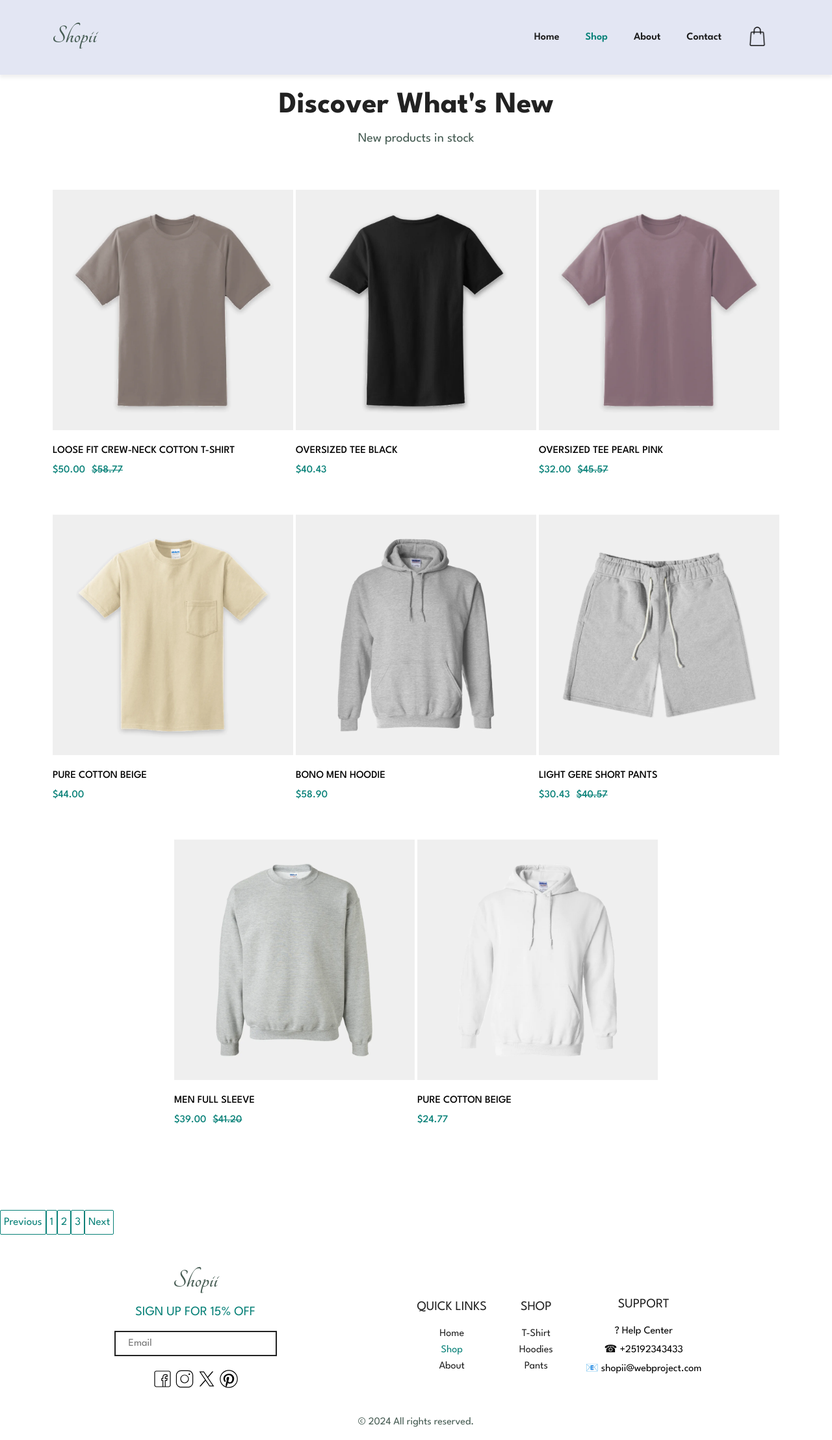
After one commit to museeskinder/online-shopping, a PHP site: page /shop.html in a window 1280 px wide. The commit adds this page. Shown: the whole page at 65% size. Run offline with PHP 8.4, Linux system fonts and the light colour scheme.

Commit message:
shop section with pagination

```diff
--- a/assets/css/style.css
+++ b/assets/css/style.css
@@ -225,6 +225,10 @@ p {
     font-weight: 300;
 }
 
+#discover {
+    padding: 20px 0;
+}
+
 #discover h2, #discover p {
     text-align: center;
 }
@@ -423,6 +427,32 @@ footer .foo-sec {
     }
 }
 
+.pagination {
+    margin: 15px 0;
+}
+
+.pagination ul {
+    display: flex;
+}
+
+.pagination ul li {
+    list-style: none;
+    border: 1px solid #088178;
+    border-radius: 2px;
+    padding: 10px 5px;
+}
+
+.pagination ul li a {
+    color: #088178;
+    text-decoration: none;
+    font-size: 17px;
+}
+
+.pagination ul li:hover, .pagination ul li a:hover {
+    background-color: #088178;
+    color: #cdebbc;
+}
+
 
 @media (max-width: 580px) {
     #feature .fe-box {
@@ -435,6 +465,11 @@ footer .foo-sec {
     footer .container .wrap-foo-sec {
         flex-direction: column;
     }
+
+    .pagination {
+        margin: 0;
+    }
+
 }
 
 @media (min-width: 799px) {
--- a/index.html
+++ b/index.html
@@ -3,7 +3,7 @@
 <head>
     <meta charset="UTF-8">
     <meta name="viewport" content="width=device-width, initial-scale=1.0">
-    <title>Online Shopping</title>
+    <title>Shoppi | Your Choice</title>
     <link rel="stylesheet" href="assets/css/style.css">
     <linkerel="stylesheet" href="https://pro.fontawesome.com/releases/v5.10.0/css/all.css">
 </head>
@@ -152,6 +152,6 @@
        </div>
         <p class="copy">&#169 2024 All rights reserved.</p>
        </footer>
-    <script src="script.js"></script>
+    <script src="assets/js/script.js"></script>
 </body>
 </html>
--- /dev/null
+++ b/shop.html
@@ -0,0 +1,146 @@
+<!DOCTYPE html>
+<html lang="en">
+<head>
+    <meta charset="UTF-8">
+    <meta name="viewport" content="width=device-width, initial-scale=1.0">
+    <title>Shop</title>
+    <link rel="stylesheet" href="assets/css/style.css">
+    <linkerel="stylesheet" href="https://pro.fontawesome.com/releases/v5.10.0/css/all.css">
+</head>
+<body>
+    <section id="header">
+        <a href="#" class="logo"><p>Shopii</p></a>
+
+        <div>
+            <ul id="navbar">
+                <li><a href="index.html">Home</a></li>
+                <li><a class="active" href="shop.html">Shop</a></li>
+                <li><a href="about.html">About</a></li>
+                <li><a href="contact.html">Contact</a></li>
+                <li class="cart-icon"><a href="cart.html"><img class="cart-img" src="assets/images/parcel.png" alt="shopping-bag-icon"></a></li>
+                <a href="#"><img id="close" src="assets/images/close.png" alt="close button"></a>
+            </ul>
+        </div>
+        <div id="mobile">
+                <a href="cart.html"><img src="assets/images/parcel.png" alt="shopping-bag-icon"></a>
+                <img  id="bar" src="assets/images/hamburger.png" alt="hamburger icon">
+        </div>
+    </section>
+
+    <!-- Discover Section-->
+    <section id="discover">
+    <h2>Discover What's New</h2>
+    <p>New products in stock</p>
+    <div class="dis-container">
+        <div class="dis">
+            <img src="assets/images/Discover/loosefit_crew-neck_cotton-grey.webp" alt="loose fit crew-neck cotton color grey">
+            <div class="des">
+                <span>loose fit crew-neck cotton T-Shirt</span>
+                <span>$50.00<span class="del">$58.77</span></span>
+            </div>
+        </div>
+        <div class="dis">
+            <img src="assets/images/Discover/oversized-tee-black.webp" alt="oversized-tee-black">
+            <div class="des">
+                <span>oversized tee black</span>
+                <span>$40.43</span>
+            </div>
+        </div>
+        <div class="dis">
+            <img src="assets/images/Discover/oversized-tee-pearl-pink.webp" alt="oversized-tee-pearl-pink">
+            <div class="des">
+                <span>oversized tee pearl pink</span>
+                <span>$32.00<span class="del">$45.57</span></span>
+            </div>
+        </div>
+        <div class="dis">
+            <img src="assets/images/Discover/pure-cottton-biege.webp" alt="pure-cottton-beige">
+            <div class="des">
+                <span>pure cotton beige</span>
+                <span>$44.00</span>
+            </div>
+        </div>
+        <div class="dis">
+            <img src="assets/images/Discover/bono.webp" alt="bono-men-hoodie">
+            <div class="des">
+                <span>bono men hoodie</span>
+                <span>$58.90</span>
+            </div>
+        </div>
+        <div class="dis">
+            <img src="assets/images/Discover/light-grey-short-pants.webp" alt="light-grey-short-pants">
+            <div class="des">
+                <span>light gere short pants</span>
+                <span>$30.43<span class="del">$40.57</span></span>
+            </div>
+        </div>
+        <div class="dis">
+            <img src="assets/images/Discover/men-full-sleeve.webp" alt="men-full-sleeve">
+            <div class="des">
+                <span>men full sleeve</span>
+                <span>$39.00<span class="del">$41.20</span></span>
+            </div>
+        </div>
+        <div class="dis">
+            <img src="assets/images/Discover/stylish-fit-hoodie.webp" alt="pure-cottton-beige">
+            <div class="des">
+                <span>pure cotton beige</span>
+                <span>$24.77</span>
+            </div>
+        </div>
+    </div>
+    <div class="pagination">
+        <ul>
+            <li class="page-item"><a href="#" class="page-link">Previous</a></li>
+            <li class="page-item"><a href="#" class="page-link">1</a></li>
+            <li class="page-item"><a href="#" class="page-link">2</a></li>
+            <li class="page-item"><a href="#" class="page-link">3</a></li>
+            <li class="page-item"><a href="#" class="page-link">Next</a></li>
+        </ul>
+    </div>
+    </section>
+
+    <footer>
+    <div class="container">
+        <div class="foo-sign">
+            <a href="#" class="logo"><p>Shopii</p></a>
+            <p>sign up for 15% off</p>
+            <input type="email" placeholder="Email">
+            <div class="foo-socials">
+                <img src="assets/images/svg icons/icons8-facebook.svg" alt="facebook">
+                <img src="assets/images/svg icons/icons8-instagram.svg" alt="instagram">
+                <img src="assets/images/svg icons/icons8-x.svg" alt="twitter">
+                <img src="assets/images/svg icons/icons8-pinterest.svg" alt="pinterest">
+            </div>
+        </div>
+        <div class="wrap-foo-sec">
+            <div class="foo-sec">
+                <h4>Quick Links</h4>
+                <ul>
+                    <a href="#">Home</a>
+                    <a href="#" class="active"><li>Shop</li></a>
+                    <a href="#"><li>About</li></a>
+                </ul>
+            </div>
+            <div class="foo-sec">
+                <h4>Shop</h4>
+                <ul>
+                    <a href="#"><li>T-Shirt</li></a>
+                    <a href="#"><li>Hoodies</li></a>
+                    <a href="#"><li>Pants</li></a>
+                </ul>
+            </div>
+            <div class="foo-sec">
+                <h4>support</h4>
+                <ul>
+                    <li>&#63 Help Center</li>
+                    <li>&#9742 +25192343433</li>
+                    <li>&#128231 shopii@webproject.com</li>
+                </ul>
+            </div>
+        </div>
+    </div>
+    <p class="copy">&#169 2024 All rights reserved.</p>
+    </footer>
+<script src="assets/js/script.js"></script>
+</body>
```
